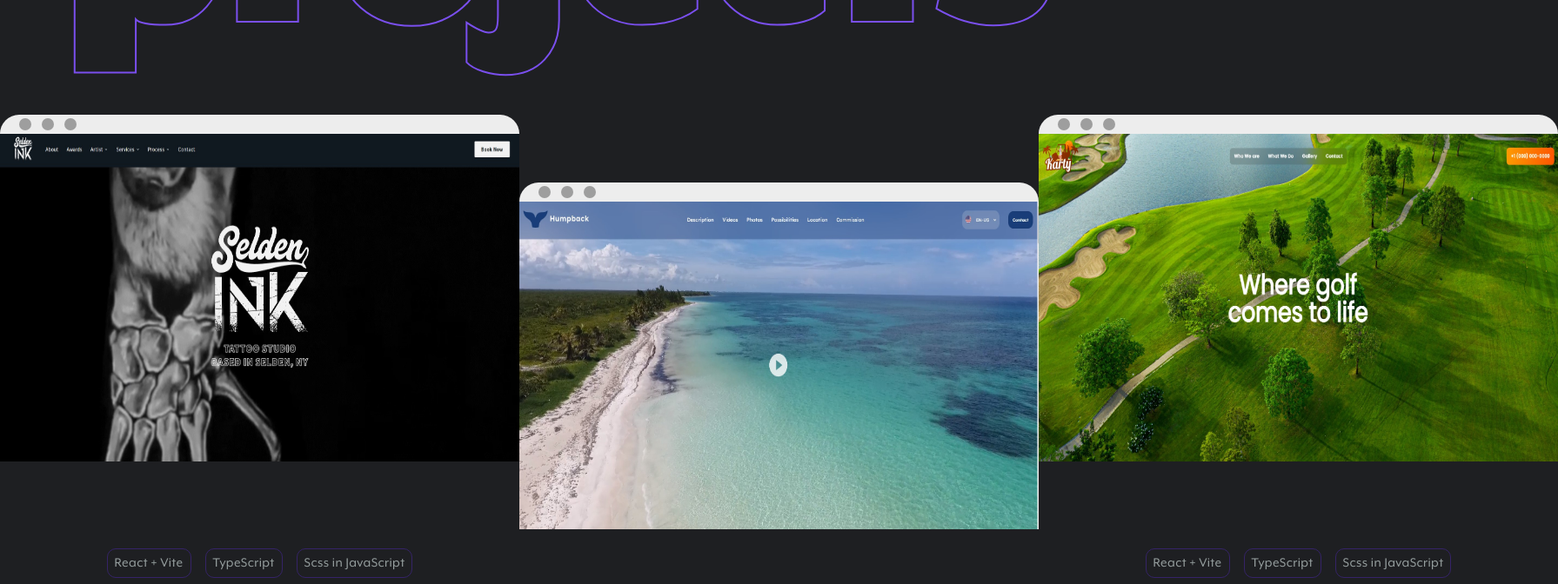
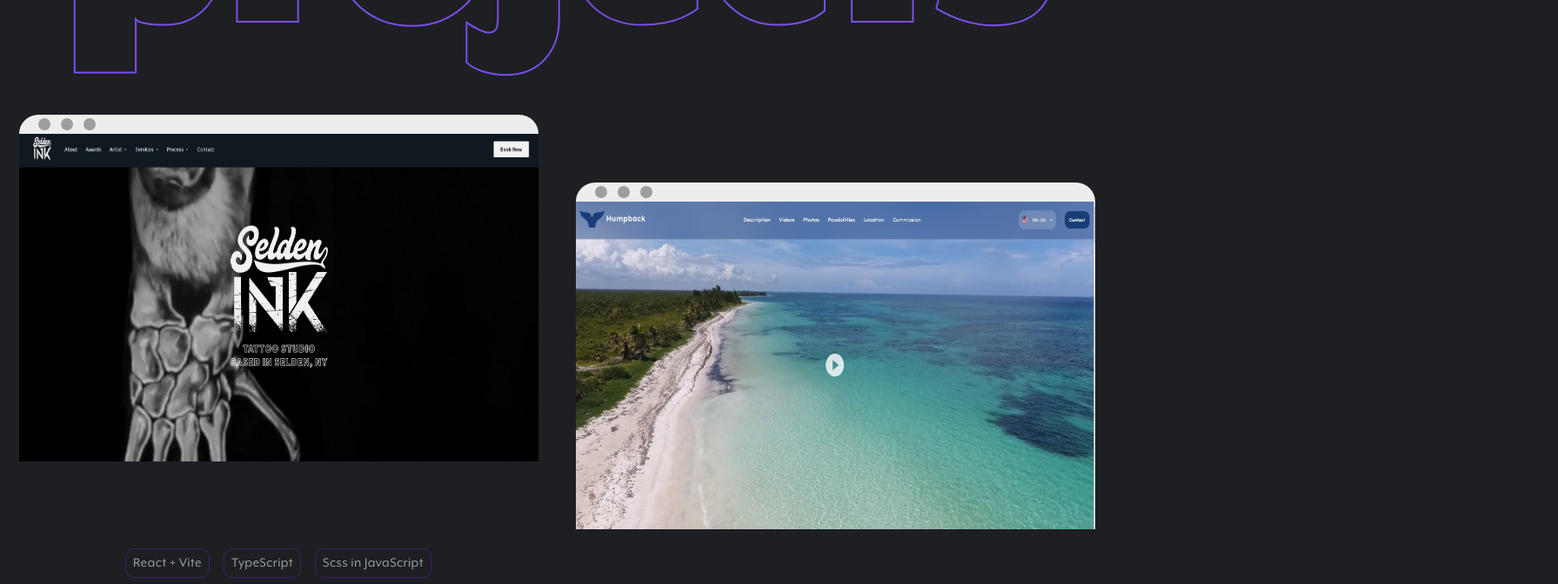
Before and after one commit to AssueroMota/PortFolio, a React (Vite) app: page / in a window 1280 px wide. Shown: the part 1120-1792 px from the top of the page at 87% size, 1791 px wide, since content can reach past the window. Built offline with nearby package versions, Linux system fonts and the light colour scheme.

Commit message:
less edited grid

```diff
--- a/src/sass/projects/projects.scss
+++ b/src/sass/projects/projects.scss
@@ -59,11 +59,12 @@
 
         @media (min-width:1024px) {
             display: grid;
-            grid-template-columns: 3fr 3fr 3fr;
+            grid-template-columns: 2fr 2fr;
         }
         @media (min-width:1660px) and (max-width:2048px){
             // width: 78%;
             margin: auto;
+            grid-template-columns: 3fr 3fr 3fr;
         }
 
         .Projects-container-img {
```
